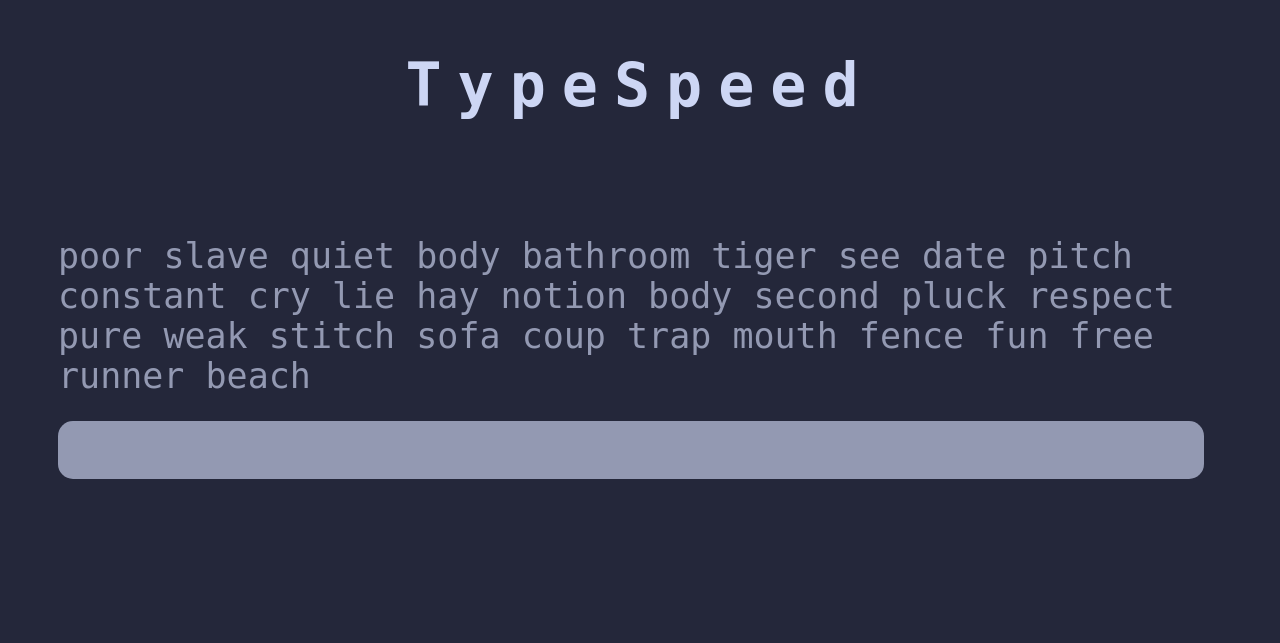
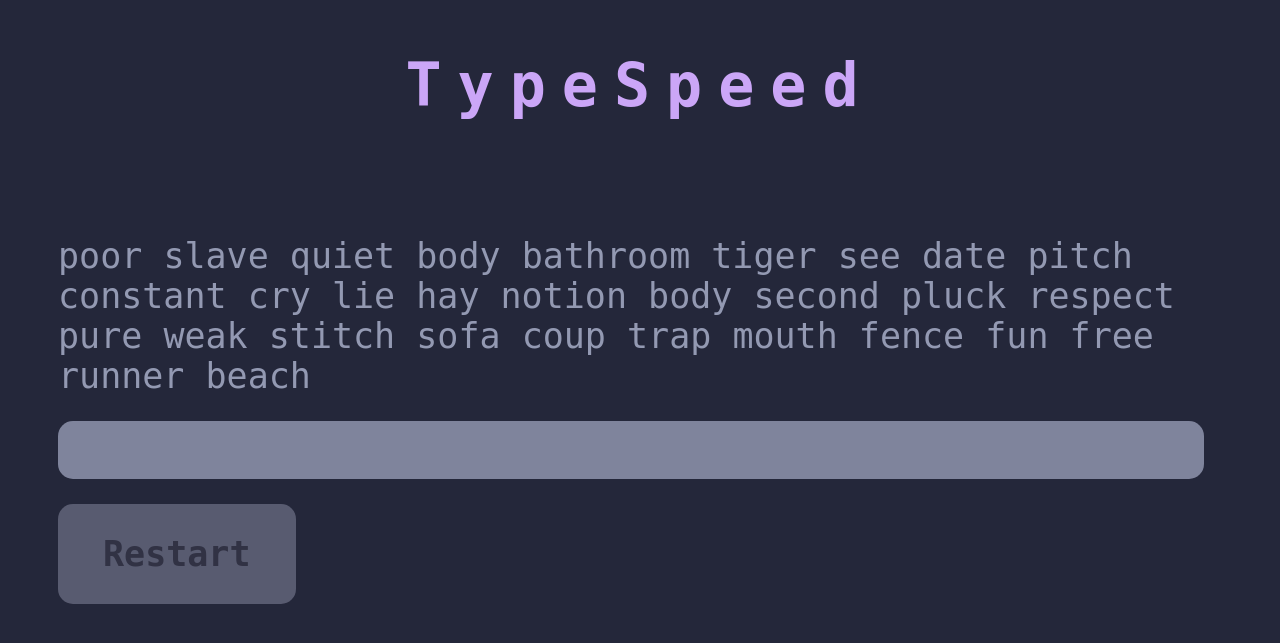
Before and after one commit to dastarruer/CS50FinalProject, a Flask app: page / in a window 1280 px wide. Shown: the top 643 px of the page. Run offline with Flask 3, Linux system fonts and the light colour scheme.

Commit message:
Moved some stuff around in the code

```diff
--- a/static/script.js
+++ b/static/script.js
@@ -9,6 +9,13 @@ let totalNumOfTypos = 0;
 let totalNumOfCharsTyped = 0;
 
 const input = document.getElementById("inputfield");
+
+const reset = document.getElementById("restart");
+
+// Reload the page when the restart button has been pressed
+reset.addEventListener("click", (event) => {
+    window.location.reload();
+});
 
 // Used to trigger a timer when the user has started typing
 input.addEventListener("input", () => {
@@ -50,6 +57,7 @@ input.addEventListener("keydown", (event) => {
     }
 });
 
+
 function processWord(actualWordElement) {
     // Set the values of the verification object
     verification.actualWordElement = actualWordElement;
@@ -75,7 +83,7 @@ function stopTest() {
     timer.stopTimer();
 
     // Show the user's words per minute on the page
-    document.getElementById("wpm").innerHTML = `${getWPM()} WPM`;
+    document.getElementById("wpm").innerHTML = `${getWPM()} WPM <br /> Press restart`;
 
     input.disabled = true;
 }
--- a/static/styles.css
+++ b/static/styles.css
@@ -29,7 +29,7 @@ body {
     font-size: 60px;
     letter-spacing: 1rem;
 
-    color: #cdd6f4;
+    color: #cba6f7;
 
     text-align: center;
 }
@@ -46,6 +46,19 @@ body {
     color: #9399b2;
 }
 
+#wpm {
+    grid-row-start: 1;
+
+    font-family: "Roboto Mono", monospace;
+    font-optical-sizing: auto;
+    font-weight: 700;
+    font-style: normal;
+    font-size: 50px;
+    color: #a6da95;
+
+    text-align: center;
+}
+
 #input {
     grid-row-start: 3;
 }
@@ -54,7 +67,7 @@ body {
     caret-color: #f4dbd6;
 
     background-color: #9399b2;
-    color: #6c7086;
+    color: #45475a;
 
     font-size: 30px;
 
@@ -67,15 +80,30 @@ body {
     outline: none;
 }
 
-#wpm {
-    grid-row-start: 1;
+#inputfield:hover, #inputfield:focus {
+    background-color: #7f849c;
+}
+
+#restart {
+    grid-row-start: 4;
 
     font-family: "Roboto Mono", monospace;
     font-optical-sizing: auto;
     font-weight: 700;
     font-style: normal;
-    font-size: 50px;
-    color: #a6da95;
+    font-size: 35px;
+    color: #313244;
 
-    text-align: center;
+    background-color: #585b70;
+    border: #585b70;
+    border-radius: 15px;
+
+    padding-top: 30px;
+    padding-bottom: 30px;
+    padding-left: 45px;
+    padding-right: 45px;
 }
+
+#restart:hover {
+    background-color: #a6da95;
+}
--- a/templates/index.html
+++ b/templates/index.html
@@ -5,7 +5,6 @@
 {% block body %}
 <div>
     <h2 id="wpm"></h2>
-
 </div>
 <div id="words">
     {% for word in words %}
@@ -15,4 +14,7 @@
 <div id="input">
     <input autofocus autocomplete="off" autocapitalize="off" id="inputfield">
 </div>
+<div>
+    <button type="button" id="restart">Restart</button>
+</div>
 {% endblock %}
```
